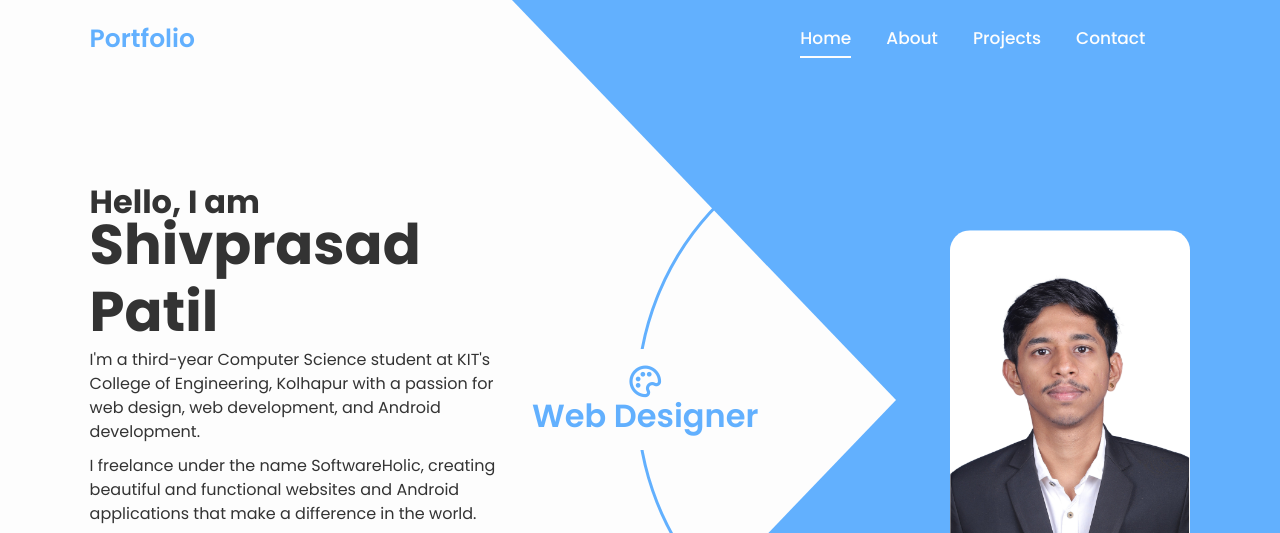
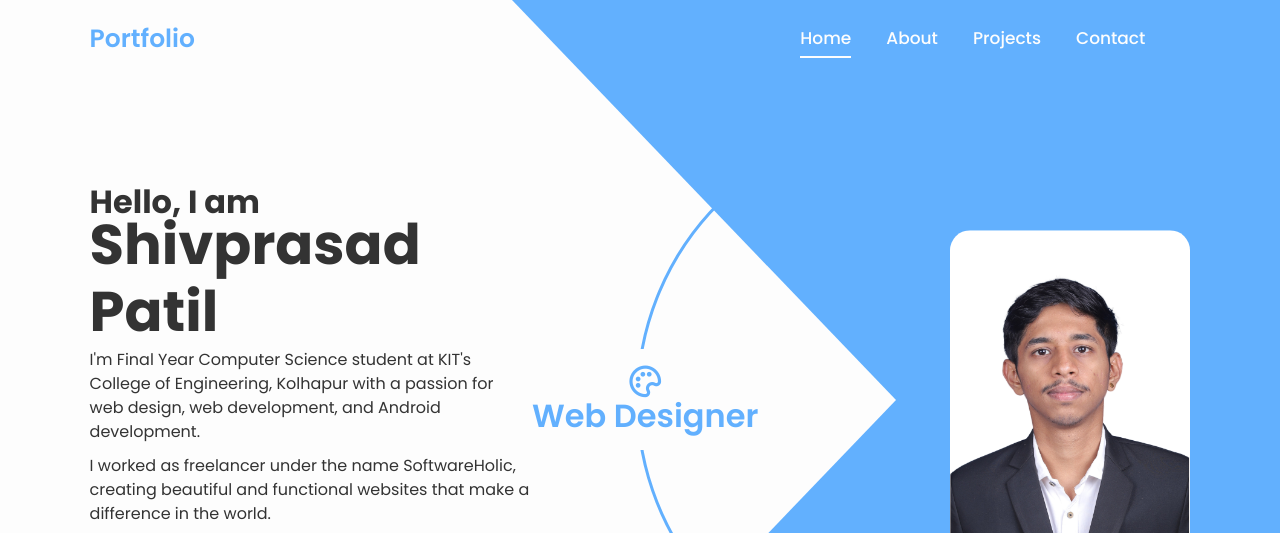
Before and after one commit to ShivprasadP/Portfolio, a plain HTML site: page index.html in a window 1280 px wide. Shown: the top 533 px of the page. Drawn offline with nearby package versions, Linux system fonts and the light colour scheme.

Commit message:
Update index.html

```diff
--- a/index.html
+++ b/index.html
@@ -41,14 +41,13 @@
         <h3>Hello, I am</h3>
         <h1>Shivprasad Patil</h1>
         <p>
-          I'm a third-year Computer Science student at KIT's College of
+          I'm Final Year Computer Science student at KIT's College of
           Engineering, Kolhapur with a passion for web design, web development,
           and Android development.
         </p>
         <p>
-          I freelance under the name SoftwareHolic, creating beautiful and
-          functional websites and Android applications that make a difference in
-          the world.
+          I worked as freelancer under the name SoftwareHolic, creating beautiful and
+          functional websites that make a difference in the world.
         </p>
 
         <div class="social-media">
@@ -64,7 +63,7 @@
           ></a>
         </div>
 
-        <a href="/Shivprasad-Ranjeet-Patil-Resume.pdf" class="btn" target="_blank">Download CV</a>
+        <a href="/Shivprasad-Ranjeet-Patil-Resume-Nov.pdf" class="btn" target="_blank">Download CV</a>
       </div>
 
       <div class="profession-container">
```
